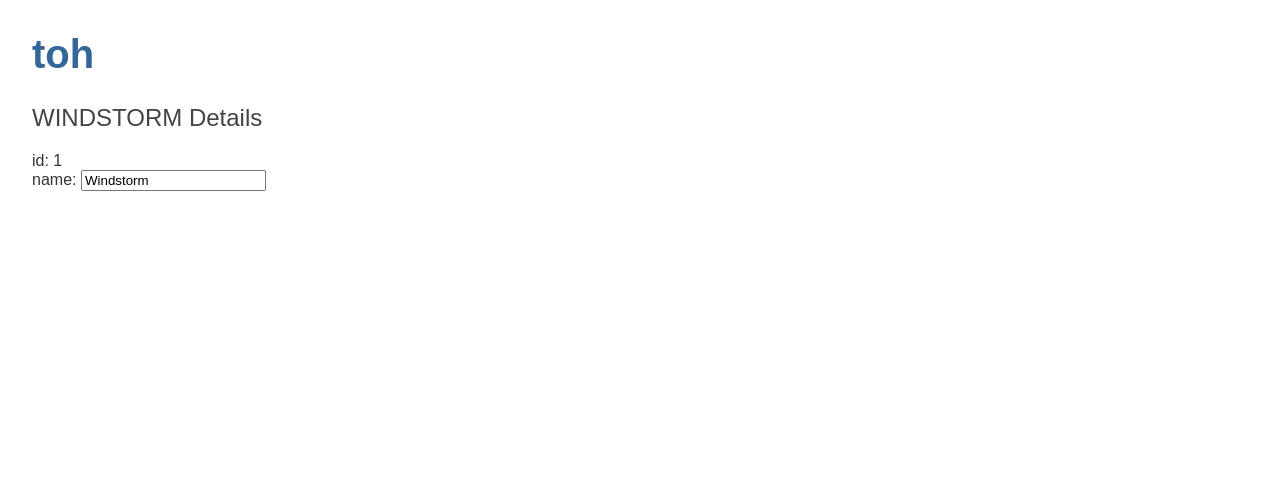
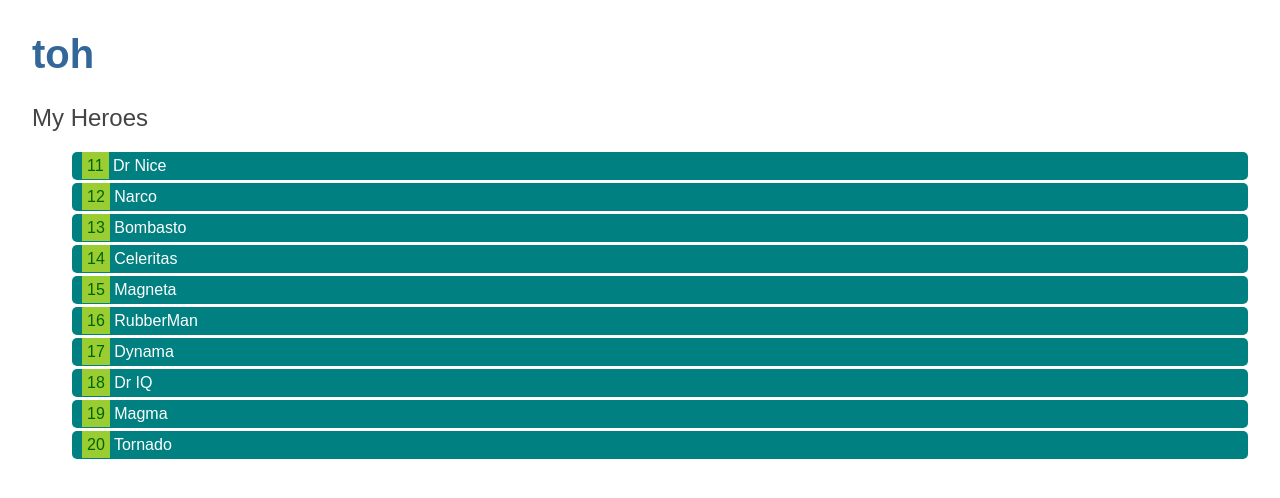
Before and after one commit to Adash/ang_tut1, an Angular app: page / in a window 1280 px wide. Shown: the top 498 px of the page. Built offline with nearby package versions, Linux system fonts and the light colour scheme.

Commit message:
section 3

```diff
--- a/src/app/heroes/heroes.component.css
+++ b/src/app/heroes/heroes.component.css
@@ -0,0 +1,24 @@
+li {
+  color: white;
+  background-color: teal;
+  padding: 5px 10px 5px 10px;
+  border-radius: 5px;
+  margin-bottom: 3px;
+  cursor: pointer;
+}
+
+li:hover {
+  color: gray;
+  background-color: rgb(6, 180, 180);
+}
+
+.badge {
+  background-color: yellowgreen;
+  color: darkgreen;
+  padding: 5px;
+}
+
+.selected {
+  color: rgb(182, 182, 182);
+  background-color: rgb(1, 93, 93) !important;
+}
--- a/src/app/heroes/heroes.component.html
+++ b/src/app/heroes/heroes.component.html
@@ -1,4 +1,19 @@
-<h2>{{hero.name | uppercase}} Details</h2>
-<div><span>id: </span>{{hero.id}}</div>
+<div *ngIf="selectedHero">
+  <h2>{{ selectedHero.name | uppercase }} Details</h2>
+  <div><span>id: </span>{{ selectedHero.id }}</div>
+  <div>
+    <label>name: </label
+    ><input [(ngModel)]="selectedHero.name" placeholder="name" />
+  </div>
+</div>
 
-<div><label>name: </label><input [(ngModel)]="hero.name" placeholder="name" /></div>
+<h2>My Heroes</h2>
+<ul class="heroes">
+  <li
+    *ngFor="let hero of heroes"
+    (click)="onHeroClick(hero)"
+    [class.selected]="hero === selectedHero"
+  >
+    <span class="badge">{{ hero.id }}</span> {{ hero.name }}
+  </li>
+</ul>
--- a/src/app/heroes/heroes.component.ts
+++ b/src/app/heroes/heroes.component.ts
@@ -1,21 +1,21 @@
 import { Component, OnInit } from '@angular/core';
-import {Hero} from '../hero'
+import { Hero } from '../hero';
+import { HEROES } from '../../mock-heroes';
 
 @Component({
   selector: 'app-heroes',
   templateUrl: './heroes.component.html',
-  styleUrls: ['./heroes.component.css']
+  styleUrls: ['./heroes.component.css'],
 })
 export class HeroesComponent implements OnInit {
-  hero: Hero = {
-    id: 1,
-    name: 'Windstorm',
+  selectedHero: Hero;
+  onHeroClick(hero: Hero): void {
+    this.selectedHero = hero;
   }
 
+  heroes = HEROES;
 
-  constructor() { }
+  constructor() {}
 
-  ngOnInit(): void {
-  }
-
+  ngOnInit(): void {}
 }
--- /dev/null
+++ b/src/mock-heroes.ts
@@ -0,0 +1,14 @@
+import { Hero } from './app/hero';
+
+export const HEROES: Hero[] = [
+  { id: 11, name: 'Dr Nice' },
+  { id: 12, name: 'Narco' },
+  { id: 13, name: 'Bombasto' },
+  { id: 14, name: 'Celeritas' },
+  { id: 15, name: 'Magneta' },
+  { id: 16, name: 'RubberMan' },
+  { id: 17, name: 'Dynama' },
+  { id: 18, name: 'Dr IQ' },
+  { id: 19, name: 'Magma' },
+  { id: 20, name: 'Tornado' },
+];
```
Also changed, not shown: 1 other file (tests, documents, lock files or other folders).
